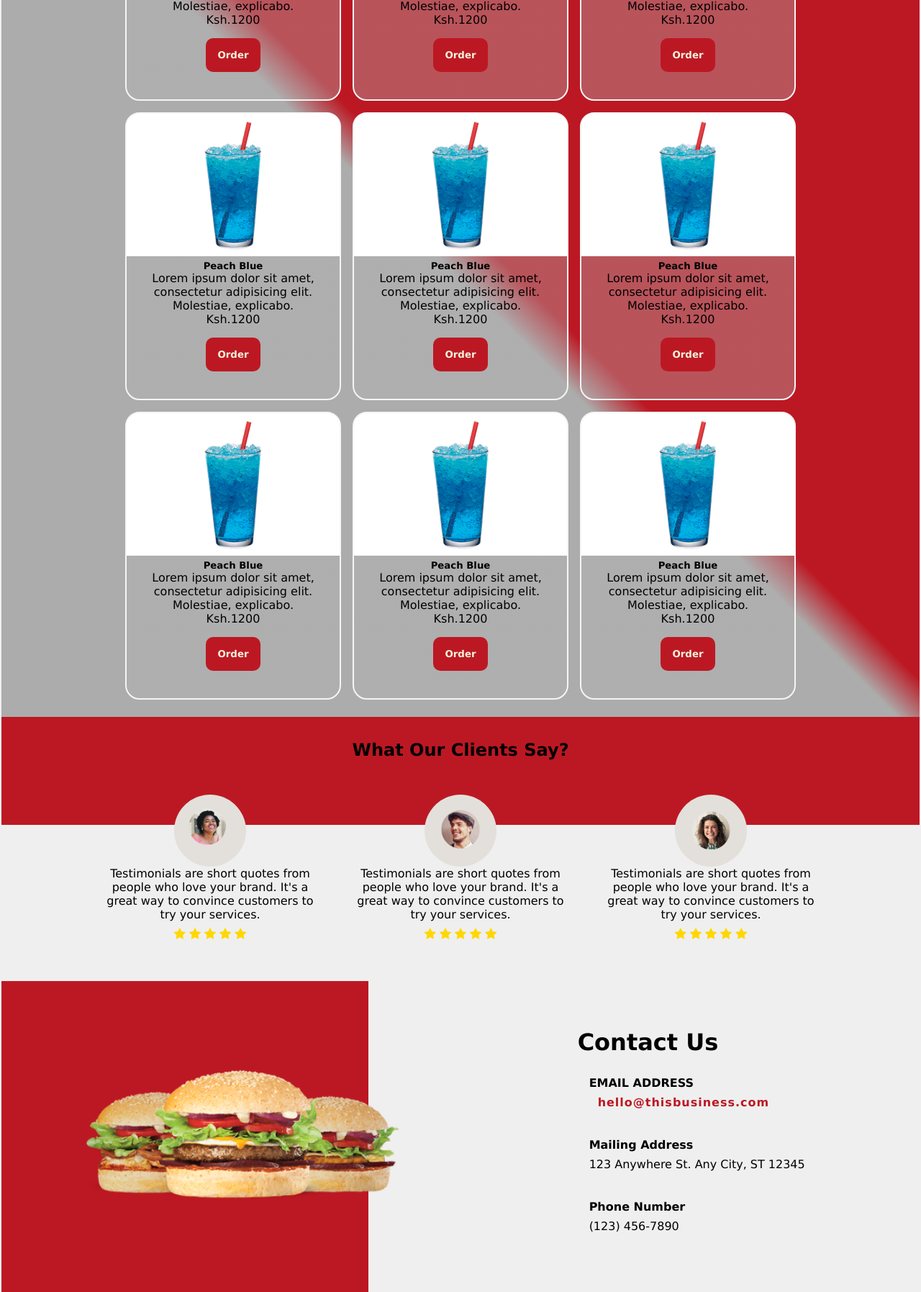
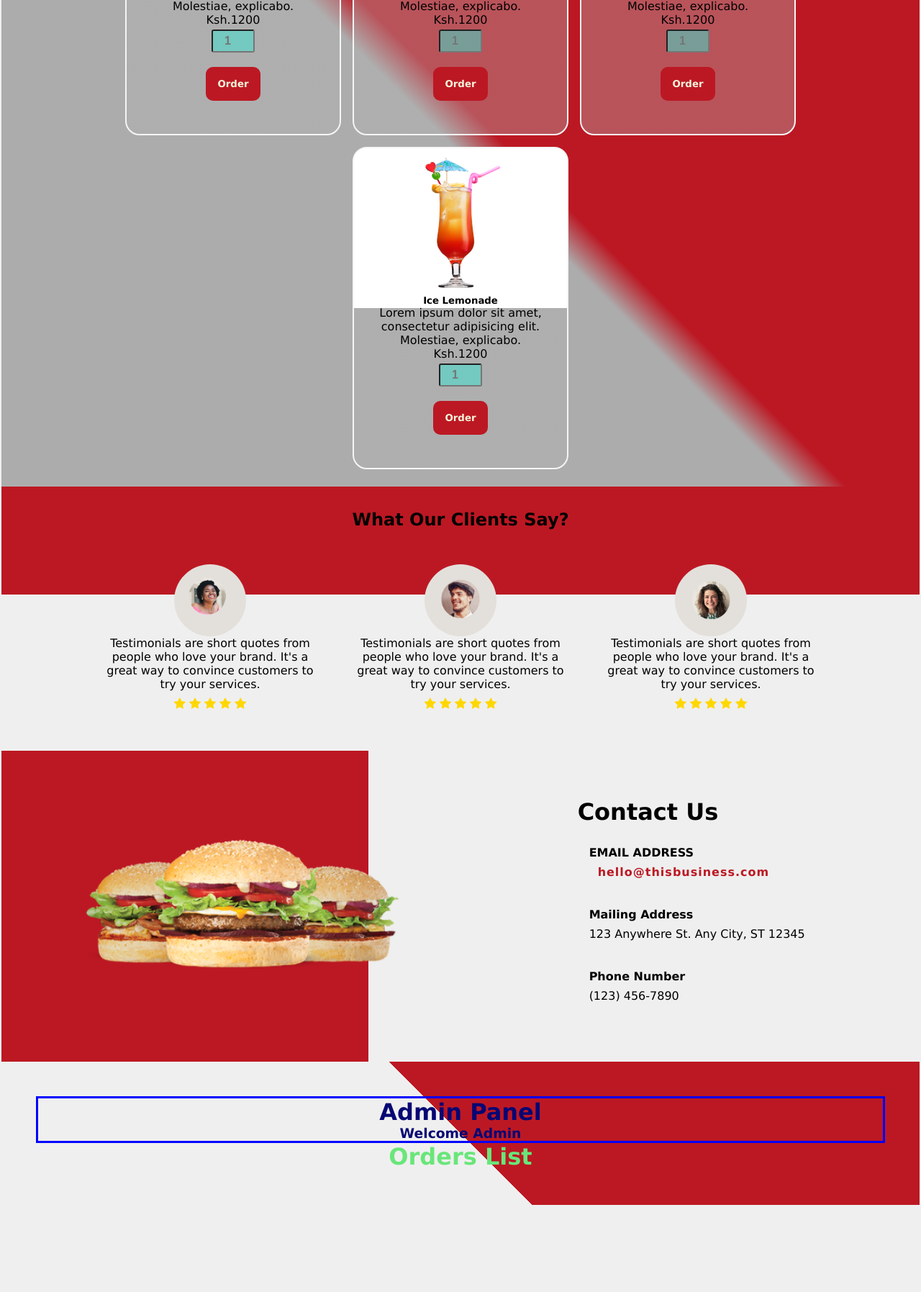
Before and after one commit to richardkanai123/Modern-Hotel-Ordering-Site, a plain HTML site: page index.html in a window 1280 px wide. Shown: the part 1679-3474 px from the top of the page at 72% size. After the commit the page ends 3353 px from the top, so only its background shows below. Drawn offline with nearby package versions, Linux system fonts and the light colour scheme.

Commit message:
Added Admin Panel

```diff
--- a/index.html
+++ b/index.html
@@ -88,90 +88,42 @@
                         explicabo.</p>
                     <p class="Cost">Ksh.<span class="FoodItemCost">1200</span> </p>
                 </div>
+                <input type="number" placeholder="1" min="1" name="Quantity" id="Quantity">
                 <button class="OrderItemBtn">Order</button>
             </div>
             <div class="MenuItem">
                 <div class="FoodItem">
-                    <img src="./Images/Drinks/IceLemonade.png" alt="FoodItemImage">
+                    <img src="./Images/Drinks/OrangeMint1.png" alt="FoodItemImage">
                     <h5 class="ItemTitle">Ice Lemonade</h5>
                     <p id="FoodItemDescription">Lorem ipsum dolor sit amet, consectetur adipisicing elit. Molestiae,
                         explicabo.</p>
                     <p class="Cost">Ksh.<span class="FoodItemCost">1200</span> </p>
                 </div>
+                <input type="number" placeholder="1" min="1" name="Quantity" id="Quantity">
                 <button class="OrderItemBtn">Order</button>
             </div>
             <div class="MenuItem">
                 <div class="FoodItem">
-                    <img src="./Images/Drinks/IceLemonade.png" alt="FoodItemImage">
+                    <img src="./Images/Drinks/PurpleCocktail.png" alt="FoodItemImage">
                     <h5 class="ItemTitle">Ice Lemonade</h5>
                     <p id="FoodItemDescription">Lorem ipsum dolor sit amet, consectetur adipisicing elit. Molestiae,
                         explicabo.</p>
                     <p class="Cost">Ksh.<span class="FoodItemCost">1200</span> </p>
                 </div>
+                <input type="number" placeholder="1" min="1" name="Quantity" id="Quantity">
                 <button class="OrderItemBtn">Order</button>
             </div>
-
             <div class="MenuItem">
                 <div class="FoodItem">
-                    <img src="./Images/Drinks/PeachBlue.png" alt="FoodItemImage">
-                    <h5 class="ItemTitle">Peach Blue</h5>
+                    <img src="./Images/Drinks/OrangeCocktail.png" alt="FoodItemImage">
+                    <h5 class="ItemTitle">Ice Lemonade</h5>
                     <p id="FoodItemDescription">Lorem ipsum dolor sit amet, consectetur adipisicing elit. Molestiae,
                         explicabo.</p>
                     <p class="Cost">Ksh.<span class="FoodItemCost">1200</span> </p>
                 </div>
+                <input type="number" placeholder="1" min="1" name="Quantity" id="Quantity">
                 <button class="OrderItemBtn">Order</button>
             </div>
-            <div class="MenuItem">
-                <div class="FoodItem">
-                    <img src="./Images/Drinks/PeachBlue.png" alt="FoodItemImage">
-                    <h5 class="ItemTitle">Peach Blue</h5>
-                    <p id="FoodItemDescription">Lorem ipsum dolor sit amet, consectetur adipisicing elit. Molestiae,
-                        explicabo.</p>
-                    <p class="Cost">Ksh.<span class="FoodItemCost">1200</span> </p>
-                </div>
-                <button class="OrderItemBtn">Order</button>
-            </div>
-            <div class="MenuItem">
-                <div class="FoodItem">
-                    <img src="./Images/Drinks/PeachBlue.png" alt="FoodItemImage">
-                    <h5 class="ItemTitle">Peach Blue</h5>
-                    <p id="FoodItemDescription">Lorem ipsum dolor sit amet, consectetur adipisicing elit. Molestiae,
-                        explicabo.</p>
-                    <p class="Cost">Ksh.<span class="FoodItemCost">1200</span> </p>
-                </div>
-                <button class="OrderItemBtn">Order</button>
-            </div>
-            <div class="MenuItem">
-                <div class="FoodItem">
-                    <img src="./Images/Drinks/PeachBlue.png" alt="FoodItemImage">
-                    <h5 class="ItemTitle">Peach Blue</h5>
-                    <p id="FoodItemDescription">Lorem ipsum dolor sit amet, consectetur adipisicing elit. Molestiae,
-                        explicabo.</p>
-                    <p class="Cost">Ksh.<span class="FoodItemCost">1200</span> </p>
-                </div>
-                <button class="OrderItemBtn">Order</button>
-            </div>
-            <div class="MenuItem">
-                <div class="FoodItem">
-                    <img src="./Images/Drinks/PeachBlue.png" alt="FoodItemImage">
-                    <h5 class="ItemTitle">Peach Blue</h5>
-                    <p id="FoodItemDescription">Lorem ipsum dolor sit amet, consectetur adipisicing elit. Molestiae,
-                        explicabo.</p>
-                    <p class="Cost">Ksh.<span class="FoodItemCost">1200</span> </p>
-                </div>
-                <button class="OrderItemBtn">Order</button>
-            </div>
-            <div class="MenuItem">
-                <div class="FoodItem">
-                    <img src="./Images/Drinks/PeachBlue.png" alt="FoodItemImage">
-                    <h5 class="ItemTitle">Peach Blue</h5>
-                    <p id="FoodItemDescription">Lorem ipsum dolor sit amet, consectetur adipisicing elit. Molestiae,
-                        explicabo.</p>
-                    <p class="Cost">Ksh.<span class="FoodItemCost">1200</span> </p>
-                </div>
-                <button class="OrderItemBtn">Order</button>
-            </div>
-
         </div>
 
     </div>
@@ -267,6 +219,97 @@
 
     <!-- scroll Up -->
     <span id="ScrollTop"><i class="bi bi-arrow-up-square-fill"></i></span>
+
+    <!-- modal set ups -->
+
+    <!-- <div class="ModalOverlay">
+        <div class="Modal">
+            <span id="CloseModalBtn">
+                <i class="bi bi-x-lg"></i>
+            </span>
+
+        </div>
+    </div> -->
+    <!-- modals set up end  -->
+
+
+    <!-- admin -->
+
+    <div class="AdminSection Admin" id="AdminSection">
+        <div class="AdminHeader">
+            <h1>Admin Panel</h1>
+            <h3>Welcome <span class="AdminName">Admin</span> </h3>
+        </div>
+
+
+        <div class="AdminBody">
+            <div class="OrdersDiv">
+                <h1>Orders List</h1>
+                <div class="OrdersPop">
+
+                    <!-- sample order
+                    <div class="MenuItem">
+                        <div class="FoodItem">
+                            <img src="./Images/Drinks/IceLemonade.png" alt="FoodItemImage">
+                            <h5 class="ItemTitle">Ice Lemonade</h5>
+                            <p id="FoodItemDescription">Lorem ipsum dolor sit amet, consectetur adipisicing elit. Molestiae,
+                                explicabo.</p>
+                            <p class="Cost">Ksh.<span class="FoodItemCost">1200</span> </p>
+                        </div>
+                        <button class="OrderItemBtn">Order</button>
+
+                        <div class="OrderStatus">
+                            <input type="radio" id="Received" name="OrderStatusChoice" value="Received">
+                              <label for="Received">Received</label>
+                              <input type="radio" id="Preparing" name="OrderStatusChoice" value="Preparing">
+                              <label for="Preparing">Preparing</label>
+                              <input type="radio" id="Ready" name="OrderStatusChoice" value="Ready">
+                              <label for="Ready">Ready</label>
+
+                            <button id="ArchiveOrder">
+                                Close
+                            </button>
+                        </div>
+
+                    </div> -->
+
+                </div>
+            </div>
+            <!-- <div class="FoodItemsTable">
+                <ul class="FoodItemsList">
+                    <li>
+                        <h4>Chicken Curry</h4>
+                        <select list="FoodAvailabity" name="FoodAvailabity" id="FoodAvailability">
+                            <option value="Available" selected>Avail</option>
+                            <option value="Not Available">NA</option>
+                        </select>
+                    </li>
+                    <li>
+                        <h4>Chicken Curry</h4>
+                        <select list="FoodAvailabity" name="FoodAvailabity" id="FoodAvailability">
+                            <option value="Available" selected>Avail</option>
+                            <option value="Not Available">NA</option>
+                        </select>
+                    </li>
+                    <li>
+                        <h4>Chicken Curry</h4>
+                        <select list="FoodAvailabity" name="FoodAvailabity" id="FoodAvailability">
+                            <option value="Available" selected>Avail</option>
+                            <option value="Not Available">NA</option>
+                        </select>
+                    </li>
+                    <li>
+                        <h4>Chicken Curry</h4>
+                        <select list="FoodAvailabity" name="FoodAvailabity" id="FoodAvailability">
+                            <option value="Available" selected>Avail</option>
+                            <option value="Not Available">NA</option>
+                        </select>
+                    </li>
+                </ul>
+            </div> -->
+        </div>
+    </div>
+    <script src="Auth.js"></script>
     <script src="app.js"></script>
 </body>
 
--- a/style.css
+++ b/style.css
@@ -207,7 +207,7 @@ select optgroup{
 
 .MenuItem{
     width: 18.75rem;
-    height: 25rem;
+    height: 28rem;
     margin: 0.5rem;
     display: flex;
     flex-direction: column;
@@ -219,8 +219,26 @@ select optgroup{
     background: linear-gradient(0deg, rgba(179, 179, 179, 0.384) 50%, rgba(255,255,255,1) 50%);
     border: solid 2px whitesmoke;
     border-radius: 20px;
+    pointer-events: all;
 }
 
+.FoodItem p{
+    margin-bottom: 0.5rerm;
+}
+
+.MenuItem input{
+    width: 20%;
+    height: 2.0rem;
+    padding: 0.5rem;
+    outline: none;
+    text-align: center;
+    color: indianred;
+    border-radius: 3px;
+    background: rgba(64, 224, 208, 0.527);
+    font-size: 1rem;
+    font-weight: 700;
+    margin: 0.25rem;
+}
 .Testimonials{
     width: 100%;
     padding: 1rem 0.5rem;
@@ -329,6 +347,74 @@ select optgroup{
 }
 
 
+
+ul{
+    list-style: none;
+}
+.AdminSection{
+    width: 100%;
+    display: flex;
+    flex-direction: column;
+    background: rgb(239,239,239);
+    background: linear-gradient(45deg, rgba(239,239,239,1) 50%, rgba(188,24,35,1) 50%);
+    padding: 3rem;
+    justify-content: center;
+    align-items: center;
+    text-align: center;
+}
+
+.AdminSection .AdminHeader{
+    width: 100%;
+    border: solid blue;
+    color: rgb(6, 6, 116);
+}
+
+.AdminBody{
+    width: 99%;
+    display: flex;
+    justify-content: space-around;
+    align-items: center;
+}
+
+.OrdersDiv{
+    width: 100%;
+    display: flex;
+    flex-direction: column;
+}
+
+.OrdersDiv h1{
+    color: #69e67a;
+}
+
+
+.OrdersPop{
+    display: flex;
+    flex-wrap: wrap;
+    align-items: center;
+    justify-content: center;
+}
+
+.OrdersPop .MenuItem{
+    height: 30rem;
+}
+
+
+.OrderStatus{
+    width: 100%;
+    display: flex;
+    flex-wrap: wrap;
+    align-items: center;
+}
+
+.OrderStatus input{
+    font-size: 0.75rem;
+    color: green;
+    text-align: center;
+}
+.OrderStatus label{
+    font-size: 0.75rem;
+}
+/* //////////////////////////////////////////////////small Screens.////////////////////////////////////////////// */
 @media (max-width:600px) {
     .Home{
         height: 100vh;
```
Also changed, not shown: app.js (+76 -0 lines), Auth.js (added).
